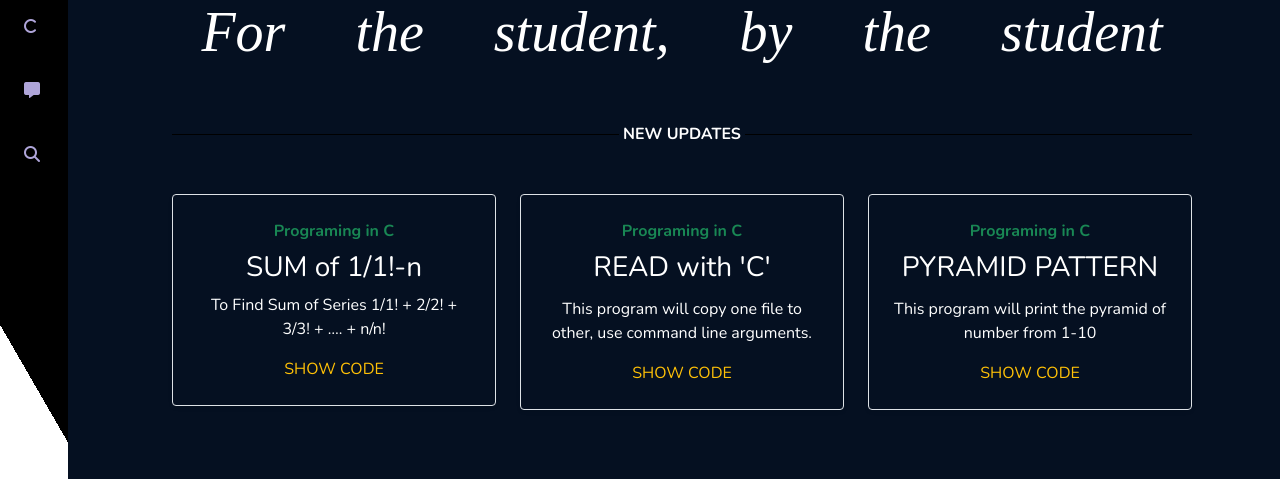
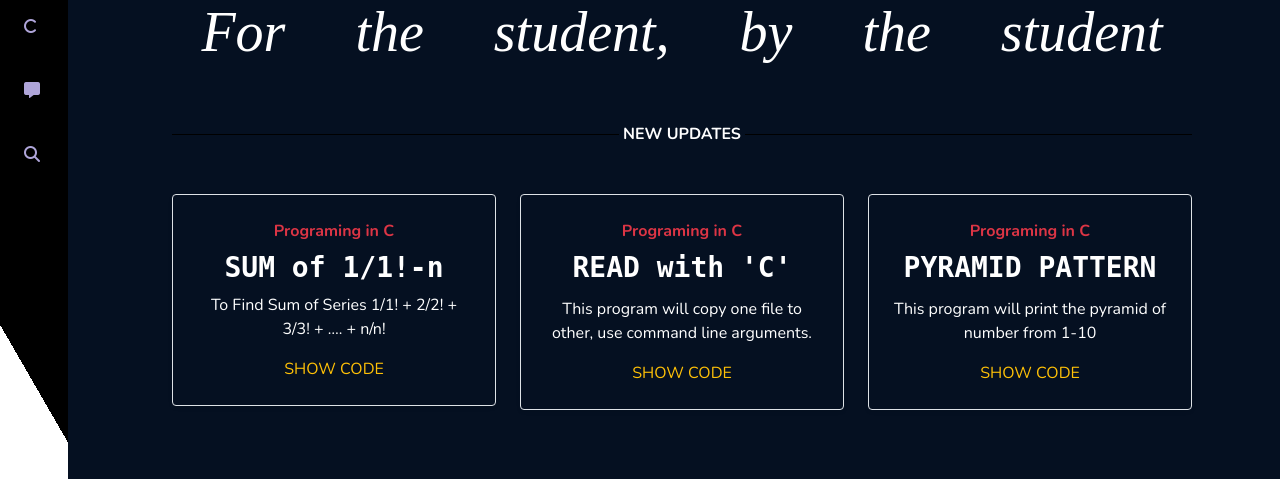
Before and after one commit to nandanv99/z4codes-main, a Django app: page / in a window 1280 px wide. Shown: the part 154-633 px from the top of the page. Run offline with Django 3.2, Linux system fonts and the light colour scheme; data comes from the database, SQL or seed files in the repository; some libraries are stand-ins or nearby versions.

Commit message:
new font

```diff
--- a/templates/trial.html
+++ b/templates/trial.html
@@ -312,8 +312,8 @@
                                 <div class="col-md-4">
                                   <div class="row g-0 border rounded overflow-hidden flex-md-row mb-4 shadow-sm h-md-250 position-relative">
                                     <div class="col p-4 d-flex flex-column position-static">
-                                      <strong class="d-inline-block mb-2 text-success">Programing in C</strong>
-                                      <h3 class="">{{first.fullname}}</h3>
+                                      <strong class="d-inline-block mb-2 text-danger">Programing in C</strong>
+                                      <h3 class="" style="font-weight:bolder;font-family: monospace;">{{first.fullname}}</h3>
                                       <!-- <div class="mb-1 text-primary">RUN</div> -->
                                       <p class="mt-1card-text mb-auto">{{first.description}}</p>
                                       <a href="/showcode/{{first.id}}" class="stretched-link text-warning mt-3">SHOW CODE</a>
@@ -323,8 +323,8 @@
                                 <div class="col-md-4">
                                   <div class="row g-0 border rounded overflow-hidden flex-md-row mb-4 shadow-sm h-md-250 position-relative">
                                     <div class="col p-4 d-flex flex-column position-static">
-                                      <strong class="d-inline-block mb-2 text-success">Programing in C</strong>
-                                      <h3 class="">{{second.fullname}}</h3>
+                                      <strong class="d-inline-block mb-2 text-danger">Programing in C</strong>
+                                      <h3 class="" style="font-weight:bolder;font-family: monospace;">{{second.fullname}}</h3>
                                       <!-- <div class="mb-1 text-primary">RUN</div> -->
                                       <p class="mt-1 mb-auto">{{second.description}}</p>
                                       <a href="/showcode/{{second.id}}" class="stretched-link text-warning mt-3">SHOW CODE</a>
@@ -334,8 +334,8 @@
                                 <div class="col-md-4">
                                     <div class="row g-0 border rounded overflow-hidden flex-md-row mb-4 shadow-sm h-md-250 position-relative">
                                       <div class="col p-4 d-flex flex-column position-static">
-                                        <strong class="d-inline-block mb-2 text-success">Programing in C</strong>
-                                        <h3 class="">{{third.fullname}}</h3>
+                                        <strong class="d-inline-block mb-2 text-danger">Programing in C</strong>
+                                        <h3 class="" style="font-weight:bolder;font-family: monospace;">{{third.fullname}}</h3>
                                         <!-- <div class="mb-1 text-primary">RUN</div> -->
                                         <p class=" mt-1 mb-auto">{{third.description}}</p>
                                         <a  href="/showcode/{{third.id}}" class="stretched-link text-warning mt-3">SHOW CODE</a>
```
